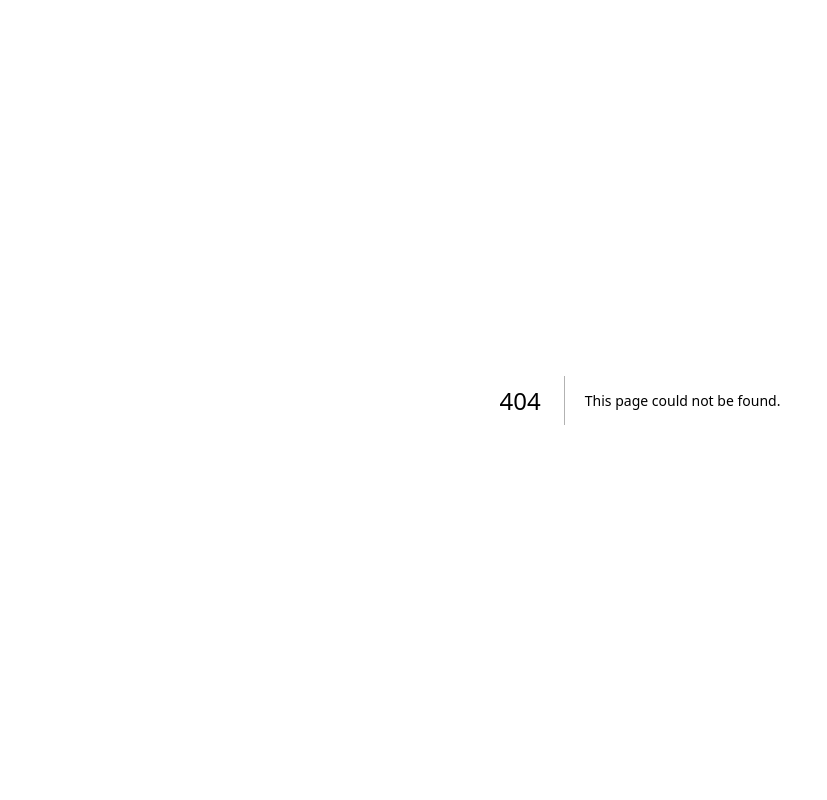
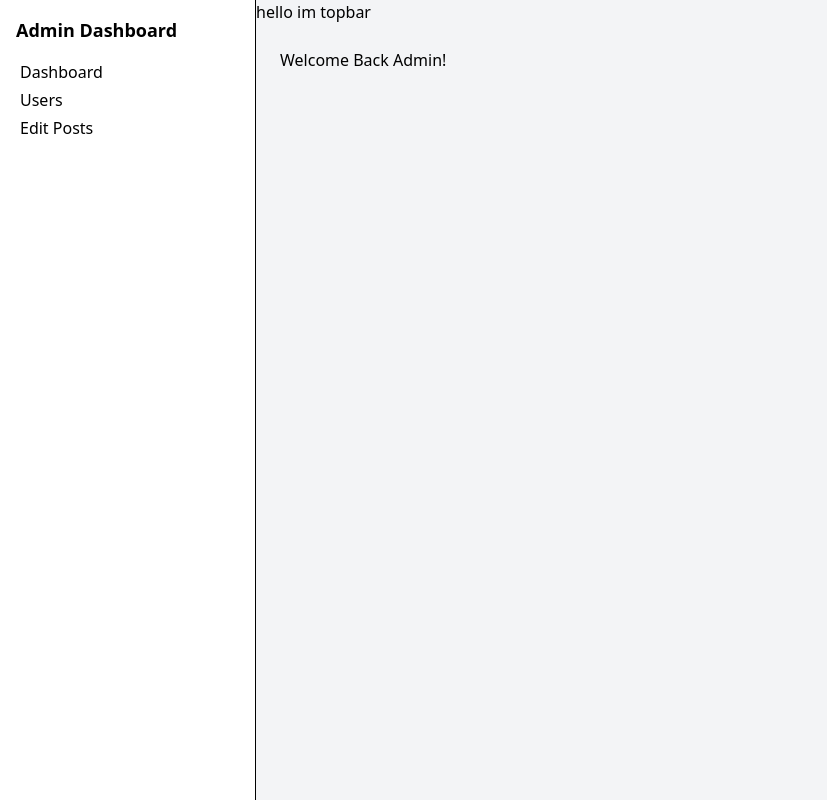
Before and after one commit to UvinduEshwarage/User-Management, a Next.js app: page /admin in a window 1280 px wide. Before the commit this address had no page. Shown: the whole page, without its empty margins (0-827 px from the left). Built offline with nearby package versions, Linux system fonts and the light colour scheme.

Commit message:
Successfully created layout.tsx in admin nested layout and successfully created routing of admin dashboard

```diff
--- /dev/null
+++ b/app/admin/layout.tsx
@@ -0,0 +1,24 @@
+import Sidebar from "../components/admins/Sidebar";
+import Topbar from "../components/admins/Topbar";
+
+export default function AdminLayout({
+    children,
+}:{
+    children:React.ReactNode;
+}) {
+    return(
+        <div className="flex min-h-screen bg-gray-100">
+      {/* Sidebar */}
+      <Sidebar />
+
+      {/* Main Content */}
+      <div className="flex flex-col flex-1">
+        <Topbar />
+
+        <main className="flex-1 p-6 overflow-y-auto">
+          {children}
+        </main>
+      </div>
+    </div>
+    )
+}
--- /dev/null
+++ b/app/admin/page.tsx
@@ -0,0 +1,10 @@
+import React from 'react'
+
+export default function page() {
+  return (
+    <div >
+      Welcome Back Admin!
+
+    </div>
+  )
+}
--- /dev/null
+++ b/app/admin/posts/page.tsx
@@ -0,0 +1,11 @@
+import React from 'react'
+
+function page() {
+  return (
+    <div>
+      Posts
+    </div>
+  )
+}
+
+export default page
--- /dev/null
+++ b/app/admin/users/page.tsx
@@ -0,0 +1,11 @@
+import React from 'react'
+
+function page() {
+  return (
+    <div>
+      Users
+    </div>
+  )
+}
+
+export default page
--- a/app/api/auth/login/route.ts
+++ b/app/api/auth/login/route.ts
@@ -25,7 +25,13 @@ export async function POST(req:Request){
         process.env.JWT_SECRET_KEY!,
         {expiresIn:'1d'}
     );
-    return NextResponse.json({token},{status:200});
+    return NextResponse.json(
+        {
+            token,
+            role:user.role}
+            ,
+            {status:200}
+        );
 
     } catch (error) {
         return NextResponse.json({message:"Internal Server Error 500"},{status:500});
--- /dev/null
+++ b/app/components/admins/Sidebar.tsx
@@ -0,0 +1,29 @@
+import Link from 'next/link'
+import React from 'react'
+
+
+export default function sidebar() {
+
+    const navItems = [
+        {name:"Dashboard",href:"/admin"},
+        {name:"Users",href:"/admin/users"},
+        {name:"Edit Posts",href:"/admin/posts"}
+    ];
+  return (
+    <aside className='w-64 bg-white border-r'>
+      <div className='p-4 font-bold text-lg'>Admin Dashboard</div>
+      <nav className='space-y-1 px-2'>
+        {navItems.map((item) => (
+            <Link
+            key={item.href}
+            href={item.href}
+            className='block rounded px-3 hover:bg-gray-100'
+            >
+                {item.name}
+            </Link>
+
+        ))}
+      </nav>
+    </aside>
+  )
+}
--- /dev/null
+++ b/app/components/admins/Topbar.tsx
@@ -0,0 +1,11 @@
+import React from 'react'
+
+function Topbar() {
+  return (
+    <div>
+      hello im topbar
+    </div>
+  )
+}
+
+export default Topbar
--- a/app/login/page.tsx
+++ b/app/login/page.tsx
@@ -28,6 +28,11 @@ export default function LoginPage(){
         localStorage.setItem("token",data.token);
         router.push('/dashboard');
 
+        if(data.role === "admin"){
+          router.push('admin');
+        }else{
+          router.push('/dashboard');
+        }
     }
     return (
   <div className="flex flex-col items-center justify-center min-h-[650px]">
```
